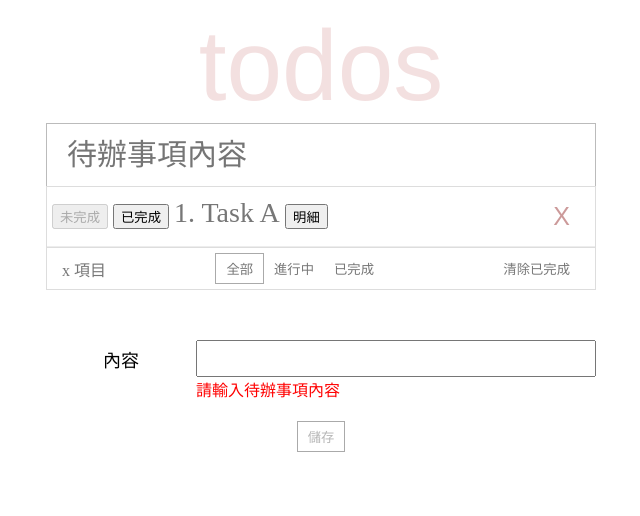
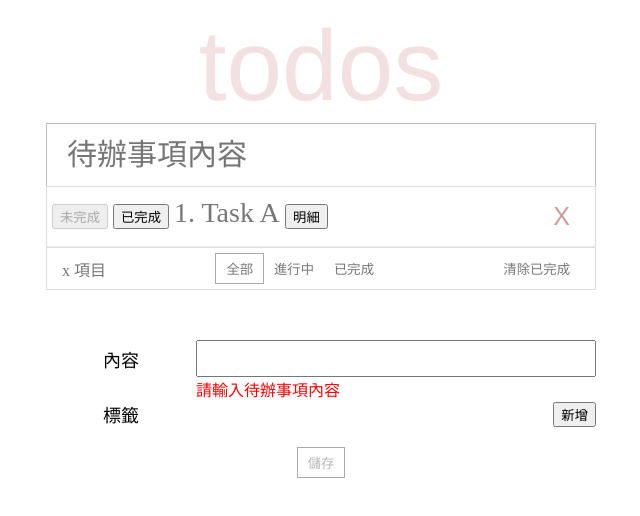
Before and after one commit to shu1224/mcu-112-web-12131564, an Angular app: page / in a window 1280 px wide. Shown: the top 516 px of the page, without its empty margins (319-959 px from the left). Built offline with nearby package versions, Linux system fonts and the light colour scheme; data requests are answered from the project's data file.

Commit message:
feat(todo-form): 待辦事項標籤設定作業實作

```diff
--- a/src/app/interface/todo-form.interface.ts
+++ b/src/app/interface/todo-form.interface.ts
@@ -1,5 +1,7 @@
-import { FormControl } from '@angular/forms';
+import { FormArray, FormControl } from '@angular/forms';
 
 export interface ITodoForm {
   content: FormControl<string | null>;
+
+  tags: FormArray<FormControl<string | null>>;
 }
--- a/src/app/model/todo.ts
+++ b/src/app/model/todo.ts
@@ -14,6 +14,8 @@ export class Todo {
 
   finishDate?: Date;
 
+  tags!: string[];
+
   setFinished(finishDate: Date): void {
     this.hasFinished = true;
     this.finishDate = finishDate;
--- a/src/app/todo-form/todo-form.component.html
+++ b/src/app/todo-form/todo-form.component.html
@@ -8,6 +8,26 @@
       <div *ngIf="content.hasError('required')">請輸入待辦事項內容</div>
     </div>
   </div>
+  <div class="form-item">
+    <div class="form-column">
+      <label>標籤</label>
+      <button type="button" (click)="onAddTag()">新增</button>
+    </div>
+  </div>
+  <div
+    class="form-item"
+    *ngFor="let control of tags.controls; let index = index"
+  >
+    <div class="form-column">
+      <label>
+        <button type="button" (click)="tags.removeAt(index)">刪除</button>
+      </label>
+      <input type="text" [formControl]="control" />
+    </div>
+    <div class="error-message">
+      <div *ngIf="control.hasError('required')">請輸入標籤內容</div>
+    </div>
+  </div>
 </ng-container>
 <div class="form-action">
   <button type="button" [disabled]="form.invalid" (click)="onSave()">
--- a/src/app/todo-form/todo-form.component.ts
+++ b/src/app/todo-form/todo-form.component.ts
@@ -1,6 +1,7 @@
-import { NgIf } from '@angular/common';
+import { JsonPipe, NgFor, NgIf } from '@angular/common';
 import { Component, EventEmitter, HostBinding, Output } from '@angular/core';
 import {
+  FormArray,
   FormControl,
   FormGroup,
   ReactiveFormsModule,
@@ -13,7 +14,7 @@ import { Todo } from '../model/todo';
 @Component({
   selector: 'app-todo-form',
   standalone: true,
-  imports: [NgIf, ReactiveFormsModule],
+  imports: [NgIf, NgFor, ReactiveFormsModule],
   templateUrl: './todo-form.component.html',
   styleUrl: './todo-form.component.css',
 })
@@ -28,11 +29,13 @@ export class TodoFormComponent {
     content: new FormControl<string | null>(null, {
       validators: [Validators.required],
     }),
+    tags: new FormArray<FormControl<string | null>>([]),
   });
 
   get formData(): Todo {
     return new Todo({
       content: this.content.value!,
+      tags: this.tags.value.map((tag) => tag!),
     });
   }
 
@@ -40,6 +43,17 @@ export class TodoFormComponent {
     return this.form.get('content') as FormControl<string | null>;
   }
 
+  get tags(): FormArray<FormControl<string | null>> {
+    return this.form.get('tags') as FormArray<FormControl<string | null>>;
+  }
+
+  onAddTag(): void {
+    const control = new FormControl<string | null>(null, {
+      validators: [Validators.required],
+    });
+    this.tags.push(control);
+  }
+
   onSave(): void {
     this.save.emit(this.formData);
     this.form.reset();
```
